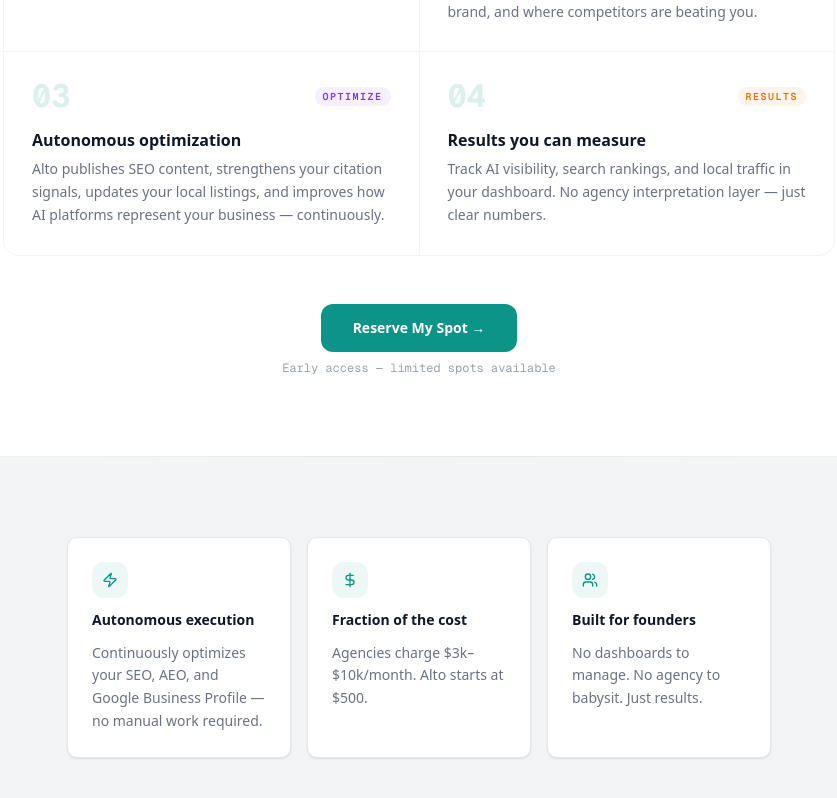
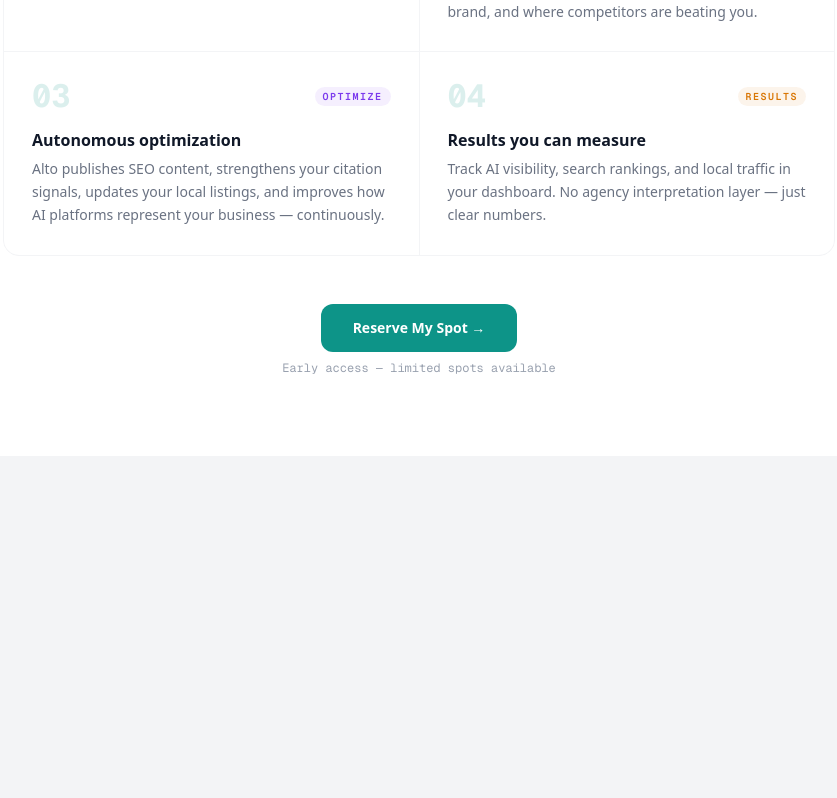
Before and after one commit to jbrijs/alto-waitlist, a Next.js app: page / in a window 1280 px wide. Shown: the part 1221-2019 px from the top of the page, without its empty margins (221-1058 px from the left). After the commit the page ends 1677 px from the top, so only its background shows below. Built offline with nearby package versions, Linux system fonts and the light colour scheme.

Commit message:
feat: remove value props section, page ends on how-it-works

```diff
--- a/src/app/page.tsx
+++ b/src/app/page.tsx
@@ -1,7 +1,5 @@
 import Link from "next/link";
-import { Zap, DollarSign, Users } from "lucide-react";
 import { Button } from "@/components/ui/button";
-import { ValuePropCard } from "@/components/ValuePropCard";
 
 export default function Home() {
   return (
@@ -249,32 +247,6 @@
         </div>
       </section>
 
-      {/* Value props below the fold */}
-      <div style={{ background: "#f3f4f6" }}>
-        <div
-          className="w-full h-px"
-          style={{ background: "linear-gradient(to right, transparent, #e5e7eb, transparent)" }}
-        />
-        <div className="max-w-3xl mx-auto px-8 py-20">
-          <div className="grid grid-cols-1 sm:grid-cols-3 gap-4">
-            <ValuePropCard
-              icon={<Zap size={16} />}
-              title="Autonomous execution"
-              description="Continuously optimizes your SEO, AEO, and Google Business Profile — no manual work required."
-            />
-            <ValuePropCard
-              icon={<DollarSign size={16} />}
-              title="Fraction of the cost"
-              description="Agencies charge $3k–$10k/month. Alto starts at $500."
-            />
-            <ValuePropCard
-              icon={<Users size={16} />}
-              title="Built for founders"
-              description="No dashboards to manage. No agency to babysit. Just results."
-            />
-          </div>
-        </div>
-      </div>
     </>
   );
 }
```
